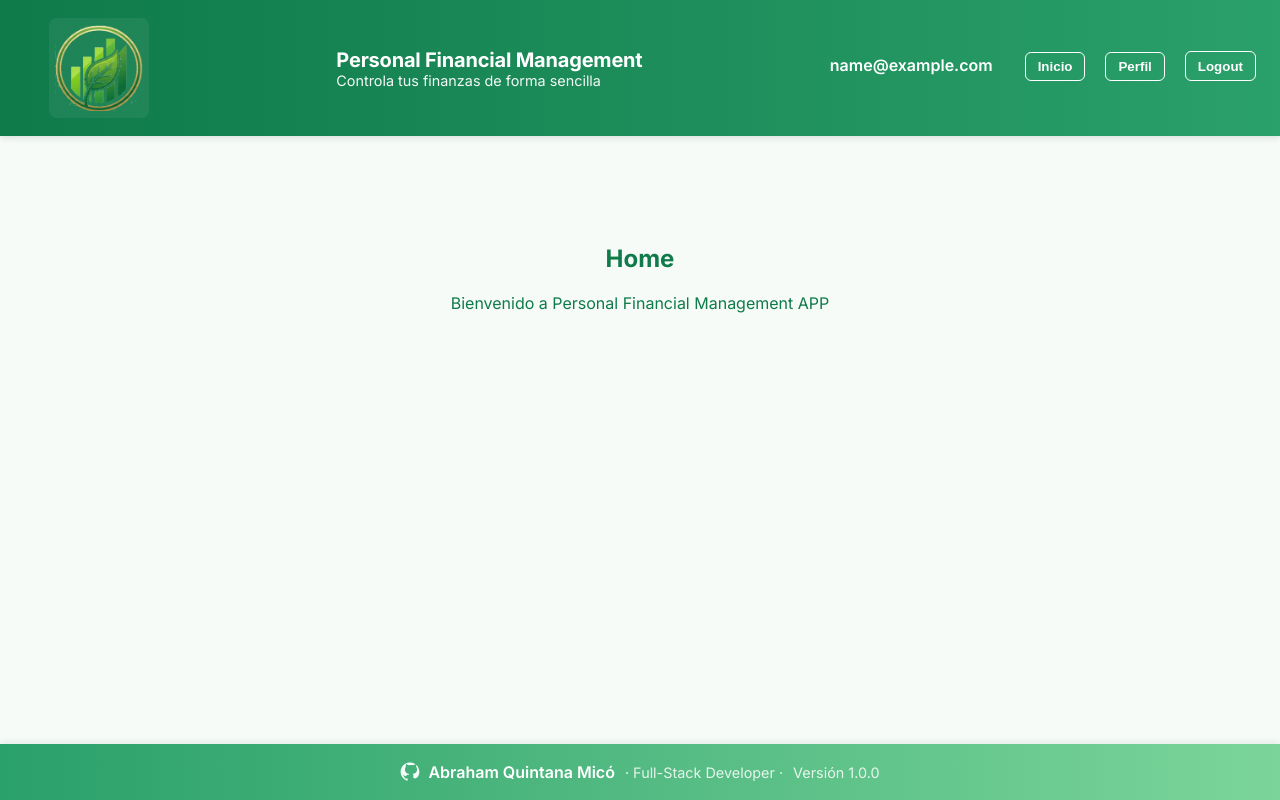
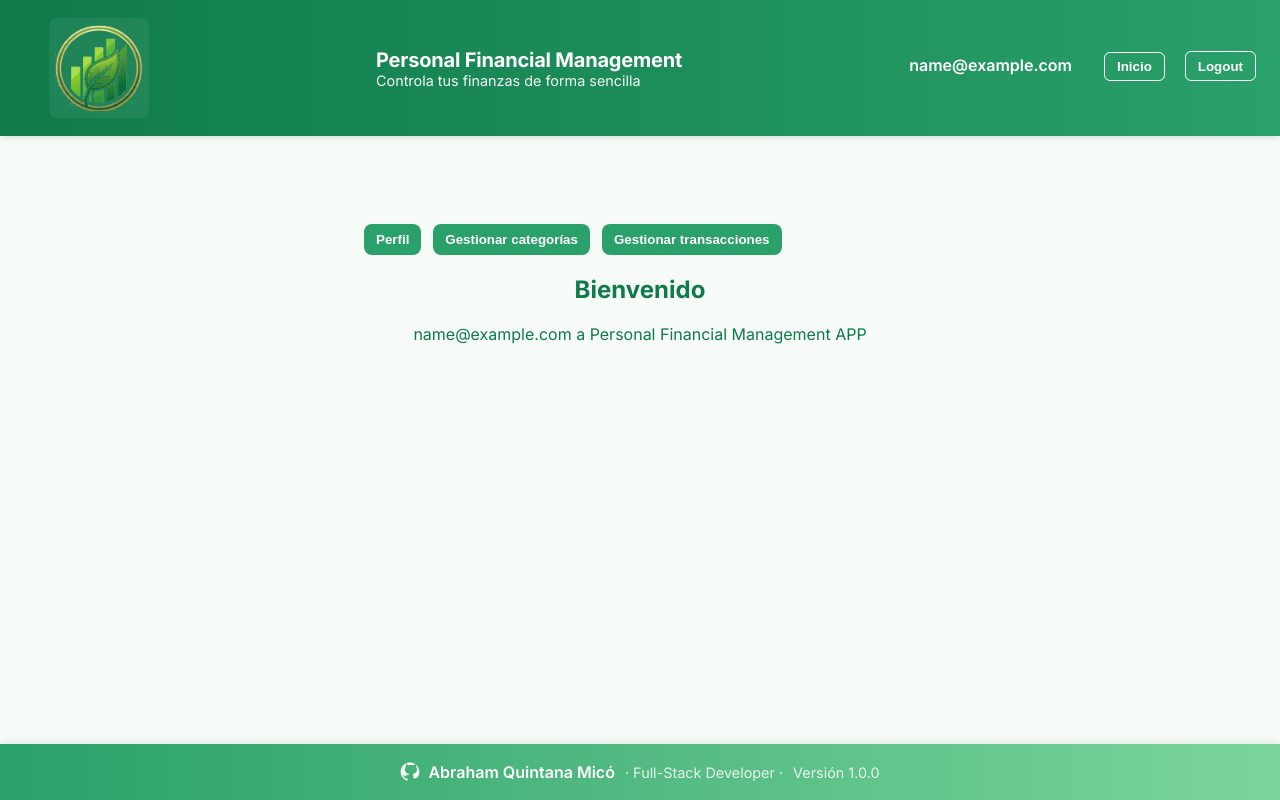
Before and after one commit to AbrahamQM/personal-finance-manager, a React (Create React App) app in the folder PFA-Frontend/personal-finance-manager-client/: page / in a window 1280 px wide. Built offline with nearby package versions, Linux system fonts and the light colour scheme; sample sign-in values are in the browser's storage.

Commit message:
-Add UserNav component to hold the different pages and reuse it in all user pages as a secondary header. -Move "Perfil" Button from Header to UserNav -Add UserNav to Home -AddTransaction component (basics)

```diff
--- a/PFA-Frontend/personal-finance-manager-client/src/components/Category.js
+++ b/PFA-Frontend/personal-finance-manager-client/src/components/Category.js
@@ -1,6 +1,7 @@
 // src/components/Category.js
 import { useState, useEffect } from "react";
 import { getCategory, createCategory } from "../services/categoryService";
+import UserNav from "./UserNav";
 
 const Category = () => {
     const [categories, setCategory] = useState([]);
@@ -33,7 +34,8 @@ const Category = () => {
     };
 
     return (
-        <div className="categories-container">
+        <div className="container">
+            <UserNav />
             <h2>Categorías</h2>
 
             <form className="category-form" onSubmit={handleSubmit}>
--- a/PFA-Frontend/personal-finance-manager-client/src/components/Header.js
+++ b/PFA-Frontend/personal-finance-manager-client/src/components/Header.js
@@ -52,16 +52,11 @@ const Header = () => {
           </>
         )}
 
-        {/* If authenticated → show Profile + Logout */}
+        {/* If authenticated → show Logout */}
         {isAuthenticated && (
           <>
             <span className="nav-email">{user.email}</span>
             <InicioButton/>
-            <Link to="/profile">
-              <button className="nav-btn">
-                Perfil
-              </button>
-            </Link>
             <button className="nav-btn" onClick={handleLogout}>
               Logout
             </button>
--- a/PFA-Frontend/personal-finance-manager-client/src/components/Home.js
+++ b/PFA-Frontend/personal-finance-manager-client/src/components/Home.js
@@ -1,10 +1,19 @@
 // src/components/Home.js
+import { useContext } from "react";
+import { AuthContext } from "../context/AuthContext";
+import UserNav from "./UserNav";
 
 const Home = () => {
+  const { user, isAuthenticated } = useContext(AuthContext);
+
   return (
     <div className="container">
-      <h2>Home</h2>
-      <p>Bienvenido a Personal Financial Management APP</p>
+      {/* If authenticated → show UserNav */}
+      {isAuthenticated && (
+        <UserNav />
+      )}
+      <h2>Bienvenido</h2>
+      <p>{isAuthenticated ? user?.email : ""} a Personal Financial Management APP</p>
     </div>
   );
 };
--- a/PFA-Frontend/personal-finance-manager-client/src/components/Profile.js
+++ b/PFA-Frontend/personal-finance-manager-client/src/components/Profile.js
@@ -2,7 +2,7 @@
 import { useContext, useEffect, useState } from "react";
 import { AuthContext } from "../context/AuthContext";
 import { getUserState } from "../services/userService";
-import { Link } from "react-router-dom";
+import UserNav from "./UserNav";
 
 const Profile = () => {
     const { user } = useContext(AuthContext);
@@ -22,14 +22,8 @@ const Profile = () => {
     }, []);
 
     return (
-
         <div className="container">
-            <nav className="page-subnav">
-                <Link to="/category">
-                    <button className="nav-btn">Gestionar categorías</button>
-                </Link>
-            </nav>
-
+            <UserNav />
             <h2>Perfil de usuario</h2>
             <div className="profile-card">
                 <h3>Información de la cuenta</h3>
--- /dev/null
+++ b/PFA-Frontend/personal-finance-manager-client/src/components/Transaction.js
@@ -0,0 +1,12 @@
+//src/components/Transaction.js
+import UserNav from "./UserNav";
+
+const Transaction = () => {
+    return (
+        <div className="container">
+            <UserNav />
+            <h2>Transacciones</h2>
+        </div>
+    )
+}
+export default Transaction;
--- /dev/null
+++ b/PFA-Frontend/personal-finance-manager-client/src/components/UserNav.js
@@ -0,0 +1,22 @@
+// src/components/UserNav.js
+import { Link } from "react-router-dom";
+
+const UserNav = () => {
+    return (
+        <div >
+            <nav className="page-subnav">
+                <Link to="/profile">
+                    <button className="nav-btn">Perfil</button>
+                </Link>
+                <Link to="/category">
+                    <button className="nav-btn">Gestionar categorías</button>
+                </Link>
+                <Link to="/transaction">
+                    <button className="nav-btn">Gestionar transacciones</button>
+                </Link>
+            </nav>
+        </div>
+    )
+}
+
+export default UserNav;
--- a/PFA-Frontend/personal-finance-manager-client/src/router/AppRouter.js
+++ b/PFA-Frontend/personal-finance-manager-client/src/router/AppRouter.js
@@ -2,14 +2,15 @@
 import { BrowserRouter, Routes, Route } from "react-router-dom";
 import Header from "../components/Header";
 import Footer from "../components/Footer";
-import Registry from "../components/Registry";
 import RequireAuth from "./RequireAuth";
-import Profile from "../components/Profile";
-import Category from "../components/Category";
 
 // Pages
 import Home from "../components/Home";
+import Registry from "../components/Registry";
 import Login from "../components/Login";
+import Profile from "../components/Profile";
+import Category from "../components/Category";
+import Transaction from "../components/Transaction";
 
 const AppRouter = () => {
   return (
@@ -22,23 +23,10 @@ const AppRouter = () => {
           <Route path="/" element={<Home />} />
           <Route path="/login" element={<Login />} />
           <Route path="/registry" element={<Registry />} />
-          {/* Protected route */}
-          <Route
-            path="/profile"
-            element={
-              <RequireAuth>
-                <Profile />
-              </RequireAuth>
-            }
-          />
-          <Route
-            path="/category"
-            element={
-              <RequireAuth>
-                <Category />
-              </RequireAuth>
-            }
-          />
+          {/* Protected routes */}
+          <Route path="/profile" element={<RequireAuth> <Profile /> </RequireAuth>} />
+          <Route path="/category" element={<RequireAuth> <Category /> </RequireAuth>} />
+          <Route path="/transaction" element={<RequireAuth> <Transaction /> </RequireAuth>} />
         </Routes>
       </main>
 
--- a/PFA-Frontend/personal-finance-manager-client/src/styles/styles.css
+++ b/PFA-Frontend/personal-finance-manager-client/src/styles/styles.css
@@ -273,20 +273,8 @@ html, body, #root {
 .page-subnav .nav-btn:hover {
   opacity: 0.8;
 }
-/*
-/* Lighter secondary variant for other page buttons
-.page-subnav .nav-btn.secondary {
-  background: var(--primary-300);
-  color: var(--text);
-  border: 1px solid rgba(0,0,0,0.06);
-} */
 
-/* Category list - container */
-.categories-container {
-  max-width: 720px;
-  margin: 24px auto;
-  padding: 20px;
-}
+/* Category */
 
 /* Form */
 .category-form {
```
